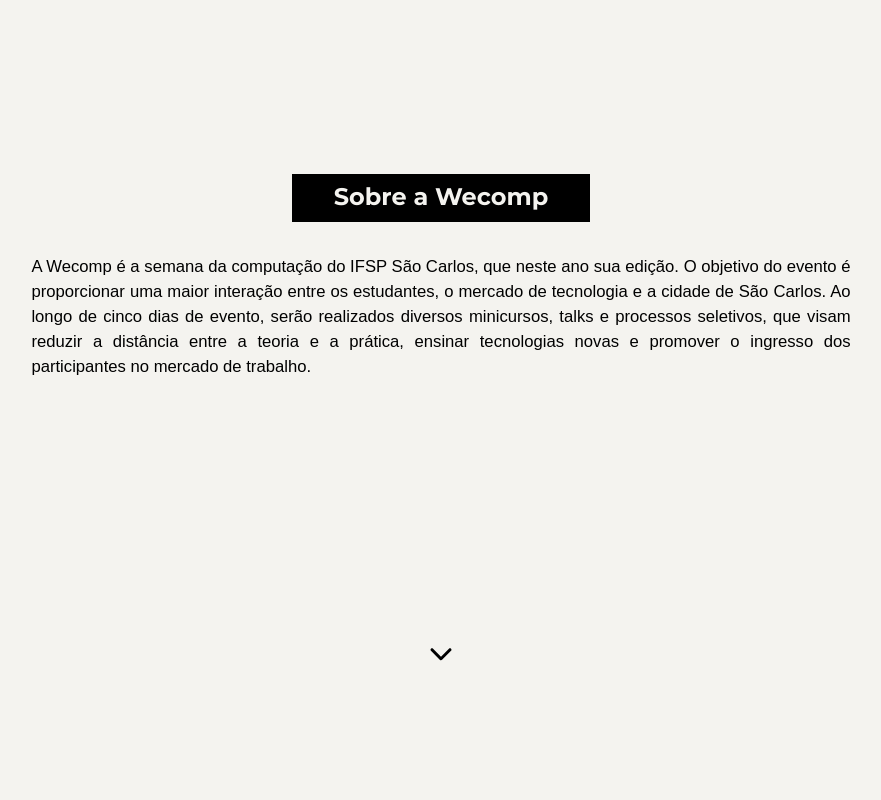
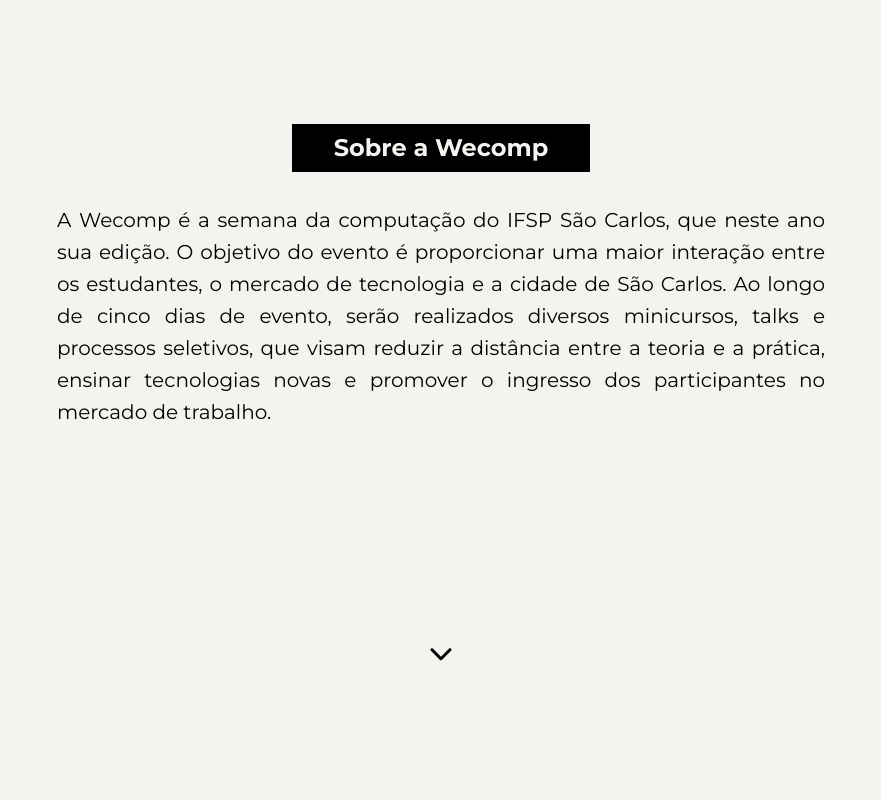
Before and after one commit to pet-ads/wecomp-new, a React (Vite) app: page / in a window 1280 px wide. Shown: the part 940-1740 px from the top of the page, without its empty margins (199-1080 px from the left). Built offline with nearby package versions, Linux system fonts and the light colour scheme.

Commit message:
refator: remove Text component to prologue section

```diff
--- a/src/components/sections/Prologue/index.tsx
+++ b/src/components/sections/Prologue/index.tsx
@@ -1,24 +1,22 @@
 import SubTitle from "../../ui/SubTitle";
-import Text from "../../ui/Text";
 import ArrowButton from "../../ui/ArrowButton";
 
 import useSectionRefs from "../../../hooks/references/useSectionRefs";
 import usePrologueSectionData from "../../../hooks/fetch/usePrologueSectionData";
 
-import { PrologueContainer, PrologueContent } from "./styles";
+import { PrologueSection, PrologueWrapper, PrologueText } from "./styles";
 
 export default function Prologue() {
   const { sections } = useSectionRefs();
-  const { description, sectionLabel } =
-    usePrologueSectionData();
+  const { description, sectionLabel } = usePrologueSectionData();
 
   return (
-    <PrologueContainer>
-      <PrologueContent ref={sections.prologue}>
+    <PrologueSection>
+      <PrologueWrapper ref={sections.prologue}>
         <SubTitle children={sectionLabel} />
-        <Text children={description} fontSize="12.5pt" width="80%"/>
-      </PrologueContent>
+        <PrologueText>{description}</PrologueText>
+      </PrologueWrapper>
       <ArrowButton sectionRef={sections.supporters} />
-    </PrologueContainer>
+    </PrologueSection>
   );
 }
--- a/src/components/sections/Prologue/styles.ts
+++ b/src/components/sections/Prologue/styles.ts
@@ -5,10 +5,23 @@
   SectionContent,
 } from "../../../styles/SectionContainer";
 
-export const PrologueContainer = styled(SectionContainer)`
-  background: var(--background-color);
+export const PrologueSection = styled(SectionContainer)`
 `;
 
-export const PrologueContent = styled(SectionContent)`
-  background: var(--background-color);
+export const PrologueWrapper = styled(SectionContent)`
 `;
+
+export const PrologueText = styled.div`
+  width: 100%;
+
+  margin: 2rem 0;
+
+  text-align: justify;
+
+  font-size: 12.5pt;
+
+  @media (min-width: 768px) {
+    width: 75%;
+    font-size: 15pt;
+  }
+`;
--- a/src/styles/SectionContainer.ts
+++ b/src/styles/SectionContainer.ts
@@ -11,25 +11,25 @@
   min-width: 100%;
   max-width: 100%;
 
-  /* height: fit-content; */
   min-height: 100vh;
 
   padding: 2rem 0;
 
-  background-color: blue;
+  background: var(--background-color);
 `;
 
 export const SectionContent = styled.div`
   display: flex;
   flex-direction: column;
   align-items: center;
+  justify-content: center;
 
   min-width: 80%;
   max-width: 80%;
 
   height: 100%;
 
-  background-color: orange;
+  background: var(--background-color);
 
   overflow-wrap: break-word;
   line-height: 1.6;
```
